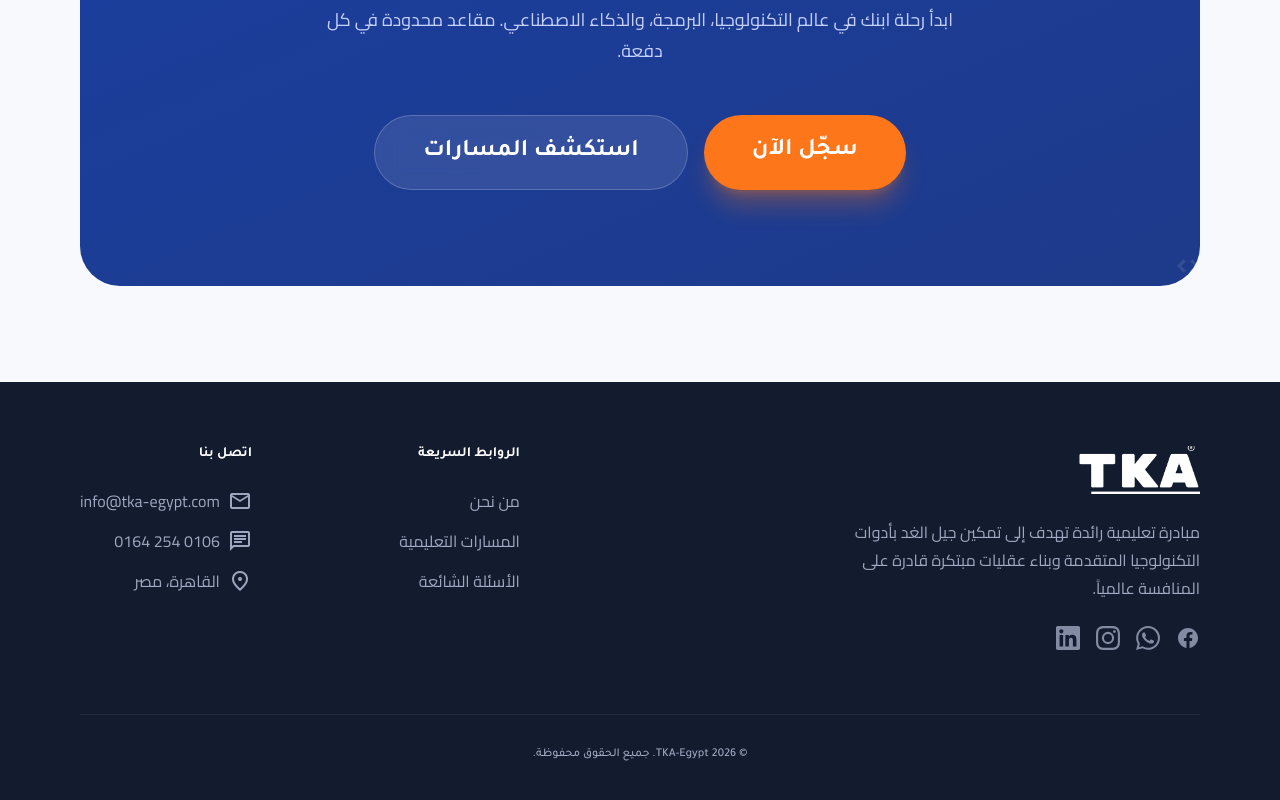
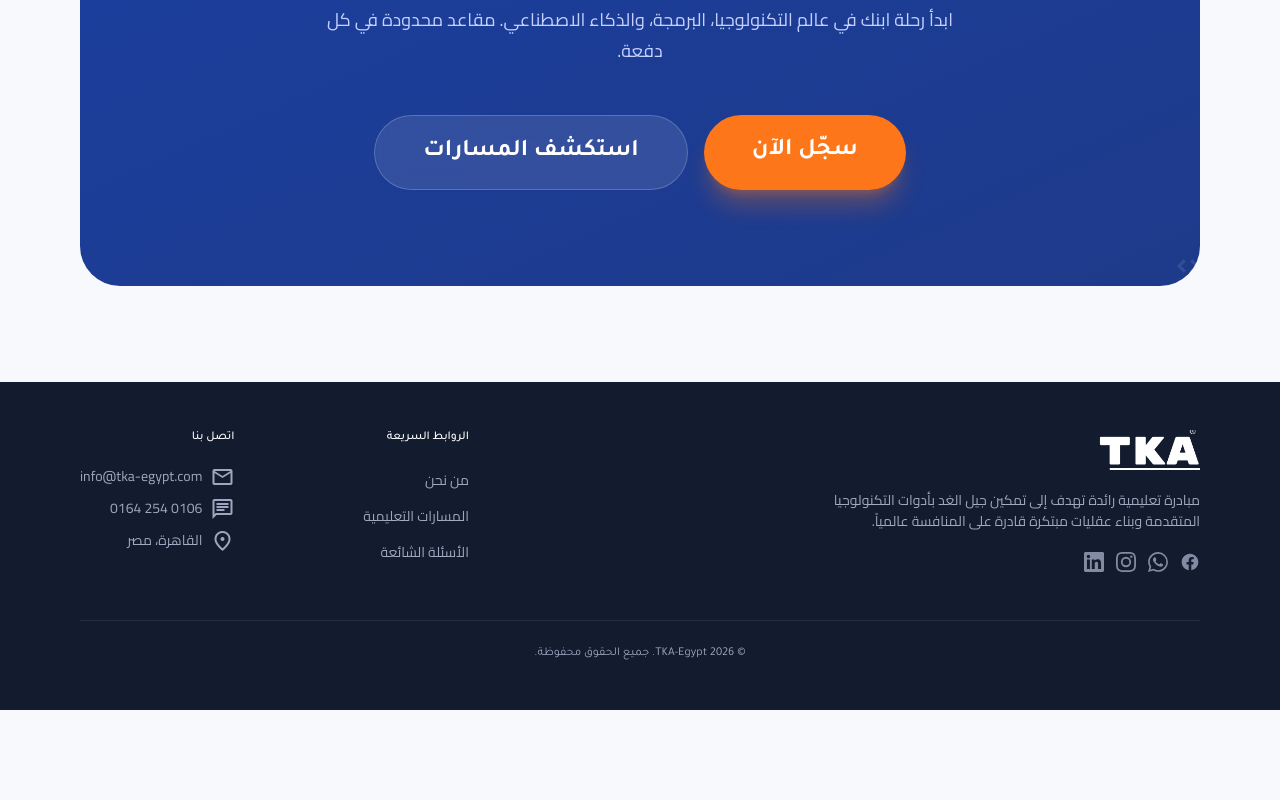
Before and after one commit to emam2025/Tech-Makers, a Next.js app: page / in a window 1280 px wide. Shown: the part 10314-11114 px from the top of the page. After the commit the page ends 11024 px from the top, so only its background shows below. Built offline with nearby package versions, Linux system fonts and the light colour scheme.

Commit message:
style: footer 20% smaller - padding, font sizes, icons, gaps all reduced

```diff
--- a/app/layout.js
+++ b/app/layout.js
@@ -25,49 +25,49 @@
 
         <main id="main-content">{children}</main>
 
-        <footer className="bg-on-background text-surface-bright py-12 md:py-16 px-margin-mobile md:px-margin-desktop w-full rtl">
-          <div className="max-w-container-max mx-auto flex flex-col md:flex-row justify-between items-start gap-8 md:gap-12">
+        <footer className="bg-on-background text-surface-bright py-10 md:py-12 px-margin-mobile md:px-margin-desktop w-full rtl">
+          <div className="max-w-container-max mx-auto flex flex-col md:flex-row justify-between items-start gap-6 md:gap-10">
             <div className="max-w-sm">
-              <img src="/w-%20logo.png" alt="تك ميكرز" className="h-12 w-auto mb-6" />
-              <p className="text-surface-variant/70 font-body-md text-body-md mb-6">
+              <img src="/w-%20logo.png" alt="تك ميكرز" className="h-10 w-auto mb-5" />
+              <p className="text-surface-variant/70 font-body-md text-sm mb-5">
                 مبادرة تعليمية رائدة تهدف إلى تمكين جيل الغد بأدوات التكنولوجيا المتقدمة وبناء عقليات مبتكرة قادرة على المنافسة عالمياً.
               </p>
-              <div className="flex gap-4">
+              <div className="flex gap-3">
                 <a className="text-surface-variant/70 hover:text-secondary-fixed transition-colors opacity-80 hover:opacity-100" href="https://www.facebook.com/TKA.Egypt/" target="_blank" rel="noopener noreferrer" aria-label="Facebook">
-                  <svg className="w-6 h-6" fill="currentColor" viewBox="0 0 24 24"><path d="M22 12c0-5.523-4.477-10-10-10S2 6.477 2 12c0 4.991 3.657 9.128 8.438 9.878v-6.987h-2.54V12h2.54V9.797c0-2.506 1.492-3.89 3.777-3.89 1.094 0 2.238.195 2.238.195v2.46h-1.26c-1.243 0-1.63.771-1.63 1.562V12h2.773l-.443 2.89h-2.33v6.988C18.343 21.128 22 16.991 22 12z"/></svg>
+                  <svg className="w-5 h-5" fill="currentColor" viewBox="0 0 24 24"><path d="M22 12c0-5.523-4.477-10-10-10S2 6.477 2 12c0 4.991 3.657 9.128 8.438 9.878v-6.987h-2.54V12h2.54V9.797c0-2.506 1.492-3.89 3.777-3.89 1.094 0 2.238.195 2.238.195v2.46h-1.26c-1.243 0-1.63.771-1.63 1.562V12h2.773l-.443 2.89h-2.33v6.988C18.343 21.128 22 16.991 22 12z"/></svg>
                 </a>
                 <a className="text-surface-variant/70 hover:text-secondary-fixed transition-colors opacity-80 hover:opacity-100" href="https://wa.me/201062540164" target="_blank" rel="noopener noreferrer" aria-label="WhatsApp">
-                  <svg className="w-6 h-6" fill="currentColor" viewBox="0 0 24 24"><path d="M17.472 14.382c-.297-.149-1.758-.867-2.03-.967-.273-.099-.471-.148-.67.15-.197.297-.767.966-.94 1.164-.173.199-.347.223-.644.075-.297-.15-1.255-.463-2.39-1.475-.883-.788-1.48-1.761-1.653-2.059-.173-.297-.018-.458.13-.606.134-.133.298-.347.446-.52.149-.174.198-.298.298-.497.099-.198.05-.371-.025-.52-.075-.149-.669-1.612-.916-2.207-.242-.579-.487-.5-.669-.51-.173-.008-.371-.01-.57-.01-.198 0-.52.074-.792.372-.272.297-1.04 1.016-1.04 2.479 0 1.462 1.065 2.875 1.213 3.074.149.198 2.096 3.2 5.077 4.487.709.306 1.262.489 1.694.625.712.227 1.36.195 1.871.118.571-.085 1.758-.719 2.006-1.413.248-.694.248-1.289.173-1.413-.074-.124-.272-.198-.57-.347m-5.421 7.403h-.004a9.87 9.87 0 01-5.031-1.378l-.361-.214-3.741.982.998-3.648-.235-.374a9.86 9.86 0 01-1.51-5.26c.001-5.45 4.436-9.884 9.888-9.884 2.64 0 5.122 1.03 6.988 2.898a9.825 9.825 0 012.893 6.994c-.003 5.45-4.437 9.884-9.885 9.884m8.413-18.297A11.815 11.815 0 0012.05 0C5.495 0 .16 5.335.157 11.892c0 2.096.547 4.142 1.588 5.945L.057 24l6.305-1.654a11.882 11.882 0 005.683 1.448h.005c6.554 0 11.89-5.335 11.893-11.893a11.821 11.821 0 00-3.48-8.413z"/></svg>
+                  <svg className="w-5 h-5" fill="currentColor" viewBox="0 0 24 24"><path d="M17.472 14.382c-.297-.149-1.758-.867-2.03-.967-.273-.099-.471-.148-.67.15-.197.297-.767.966-.94 1.164-.173.199-.347.223-.644.075-.297-.15-1.255-.463-2.39-1.475-.883-.788-1.48-1.761-1.653-2.059-.173-.297-.018-.458.13-.606.134-.133.298-.347.446-.52.149-.174.198-.298.298-.497.099-.198.05-.371-.025-.52-.075-.149-.669-1.612-.916-2.207-.242-.579-.487-.5-.669-.51-.173-.008-.371-.01-.57-.01-.198 0-.52.074-.792.372-.272.297-1.04 1.016-1.04 2.479 0 1.462 1.065 2.875 1.213 3.074.149.198 2.096 3.2 5.077 4.487.709.306 1.262.489 1.694.625.712.227 1.36.195 1.871.118.571-.085 1.758-.719 2.006-1.413.248-.694.248-1.289.173-1.413-.074-.124-.272-.198-.57-.347m-5.421 7.403h-.004a9.87 9.87 0 01-5.031-1.378l-.361-.214-3.741.982.998-3.648-.235-.374a9.86 9.86 0 01-1.51-5.26c.001-5.45 4.436-9.884 9.888-9.884 2.64 0 5.122 1.03 6.988 2.898a9.825 9.825 0 012.893 6.994c-.003 5.45-4.437 9.884-9.885 9.884m8.413-18.297A11.815 11.815 0 0012.05 0C5.495 0 .16 5.335.157 11.892c0 2.096.547 4.142 1.588 5.945L.057 24l6.305-1.654a11.882 11.882 0 005.683 1.448h.005c6.554 0 11.89-5.335 11.893-11.893a11.821 11.821 0 00-3.48-8.413z"/></svg>
                 </a>
                 <a className="text-surface-variant/70 hover:text-secondary-fixed transition-colors opacity-80 hover:opacity-100" href="https://www.instagram.com/tech.makers.egypt/" target="_blank" rel="noopener noreferrer" aria-label="Instagram">
-                  <svg className="w-6 h-6" fill="currentColor" viewBox="0 0 24 24"><path d="M12 2.163c3.204 0 3.584.012 4.85.07 3.252.148 4.771 1.691 4.919 4.919.058 1.265.069 1.645.069 4.849 0 3.205-.012 3.584-.069 4.849-.149 3.225-1.664 4.771-4.919 4.919-1.266.058-1.644.07-4.85.07-3.204 0-3.584-.012-4.849-.07-3.26-.149-4.771-1.699-4.919-4.92-.058-1.265-.07-1.644-.07-4.849 0-3.204.013-3.583.07-4.849.149-3.227 1.664-4.771 4.919-4.919 1.266-.057 1.645-.069 4.849-.069zM12 0C8.741 0 8.333.014 7.053.072 2.695.272.273 2.69.073 7.052.014 8.333 0 8.741 0 12c0 3.259.014 3.668.072 4.948.2 4.358 2.618 6.78 6.98 6.98C8.333 23.986 8.741 24 12 24c3.259 0 3.668-.014 4.948-.072 4.354-.2 6.782-2.618 6.979-6.98.059-1.28.073-1.689.073-4.948 0-3.259-.014-3.667-.072-4.947-.196-4.354-2.617-6.78-6.979-6.98C15.668.014 15.259 0 12 0zm0 5.838a6.162 6.162 0 100 12.324 6.162 6.162 0 000-12.324zM12 16a4 4 0 110-8 4 4 0 010 8zm6.406-11.845a1.44 1.44 0 100 2.881 1.44 1.44 0 000-2.881z"/></svg>
+                  <svg className="w-5 h-5" fill="currentColor" viewBox="0 0 24 24"><path d="M12 2.163c3.204 0 3.584.012 4.85.07 3.252.148 4.771 1.691 4.919 4.919.058 1.265.069 1.645.069 4.849 0 3.205-.012 3.584-.069 4.849-.149 3.225-1.664 4.771-4.919 4.919-1.266.058-1.644.07-4.85.07-3.204 0-3.584-.012-4.849-.07-3.26-.149-4.771-1.699-4.919-4.92-.058-1.265-.07-1.644-.07-4.849 0-3.204.013-3.583.07-4.849.149-3.227 1.664-4.771 4.919-4.919 1.266-.057 1.645-.069 4.849-.069zM12 0C8.741 0 8.333.014 7.053.072 2.695.272.273 2.69.073 7.052.014 8.333 0 8.741 0 12c0 3.259.014 3.668.072 4.948.2 4.358 2.618 6.78 6.98 6.98C8.333 23.986 8.741 24 12 24c3.259 0 3.668-.014 4.948-.072 4.354-.2 6.782-2.618 6.979-6.98.059-1.28.073-1.689.073-4.948 0-3.259-.014-3.667-.072-4.947-.196-4.354-2.617-6.78-6.979-6.98C15.668.014 15.259 0 12 0zm0 5.838a6.162 6.162 0 100 12.324 6.162 6.162 0 000-12.324zM12 16a4 4 0 110-8 4 4 0 010 8zm6.406-11.845a1.44 1.44 0 100 2.881 1.44 1.44 0 000-2.881z"/></svg>
                 </a>
                 <a className="text-surface-variant/70 hover:text-secondary-fixed transition-colors opacity-80 hover:opacity-100" href="https://www.linkedin.com/company/techmakers/" target="_blank" rel="noopener noreferrer" aria-label="LinkedIn">
-                  <svg className="w-6 h-6" fill="currentColor" viewBox="0 0 24 24"><path d="M20.447 20.452h-3.554v-5.569c0-1.328-.027-3.037-1.852-3.037-1.853 0-2.136 1.445-2.136 2.939v5.667H9.351V9h3.414v1.561h.046c.477-.9 1.637-1.85 3.37-1.85 3.601 0 4.267 2.37 4.267 5.455v6.286zM5.337 7.433c-1.144 0-2.063-.926-2.063-2.065 0-1.138.92-2.063 2.063-2.063 1.14 0 2.064.925 2.064 2.063 0 1.139-.925 2.065-2.064 2.065zm1.782 13.019H3.555V9h3.564v11.452zM22.225 0H1.771C.792 0 0 .774 0 1.729v20.542C0 23.227.792 24 1.771 24h20.451C23.2 24 24 23.227 24 22.271V1.729C24 .774 23.2 0 22.222 0h.003z"/></svg>
+                  <svg className="w-5 h-5" fill="currentColor" viewBox="0 0 24 24"><path d="M20.447 20.452h-3.554v-5.569c0-1.328-.027-3.037-1.852-3.037-1.853 0-2.136 1.445-2.136 2.939v5.667H9.351V9h3.414v1.561h.046c.477-.9 1.637-1.85 3.37-1.85 3.601 0 4.267 2.37 4.267 5.455v6.286zM5.337 7.433c-1.144 0-2.063-.926-2.063-2.065 0-1.138.92-2.063 2.063-2.063 1.14 0 2.064.925 2.064 2.063 0 1.139-.925 2.065-2.064 2.065zm1.782 13.019H3.555V9h3.564v11.452zM22.225 0H1.771C.792 0 0 .774 0 1.729v20.542C0 23.227.792 24 1.771 24h20.451C23.2 24 24 23.227 24 22.271V1.729C24 .774 23.2 0 22.222 0h.003z"/></svg>
                 </a>
               </div>
             </div>
-            <div className="grid grid-cols-2 gap-12 md:gap-24">
+            <div className="grid grid-cols-2 gap-10 md:gap-20">
               <div>
-                <h5 className="font-label-md text-label-md text-white mb-6">الروابط السريعة</h5>
-                <ul className="flex flex-col gap-3">
-                  <li><Link href="/about" className="text-surface-variant/70 hover:text-secondary-fixed transition-colors">من نحن</Link></li>
-                  <li><Link href="/tracks" className="text-surface-variant/70 hover:text-secondary-fixed transition-colors">المسارات التعليمية</Link></li>
-                  <li><Link href="/#faq" className="text-surface-variant/70 hover:text-secondary-fixed transition-colors">الأسئلة الشائعة</Link></li>
+                <h5 className="font-label-sm text-label-sm text-white mb-5">الروابط السريعة</h5>
+                <ul className="flex flex-col gap-2">
+                  <li><Link href="/about" className="text-surface-variant/70 hover:text-secondary-fixed transition-colors text-sm">من نحن</Link></li>
+                  <li><Link href="/tracks" className="text-surface-variant/70 hover:text-secondary-fixed transition-colors text-sm">المسارات التعليمية</Link></li>
+                  <li><Link href="/#faq" className="text-surface-variant/70 hover:text-secondary-fixed transition-colors text-sm">الأسئلة الشائعة</Link></li>
                 </ul>
               </div>
               <div>
-                <h5 className="font-label-md text-label-md text-white mb-6">اتصل بنا</h5>
-                <ul className="flex flex-col gap-3">
-                  <li className="flex items-center gap-2 text-surface-variant/70"><span className="material-symbols-outlined text-sm">mail</span> info@tka-egypt.com</li>
-                  <li><a href="https://wa.me/201062540164" target="_blank" rel="noopener noreferrer" className="flex items-center gap-2 text-surface-variant/70 hover:text-secondary-fixed transition-colors"><span className="material-symbols-outlined text-sm">chat</span> 0106 254 0164</a></li>
-                  <li className="flex items-center gap-2 text-surface-variant/70"><span className="material-symbols-outlined text-sm">location_on</span> القاهرة، مصر</li>
+                <h5 className="font-label-sm text-label-sm text-white mb-5">اتصل بنا</h5>
+                <ul className="flex flex-col gap-2">
+                  <li className="flex items-center gap-2 text-surface-variant/70 text-sm"><span className="material-symbols-outlined text-xs">mail</span> info@tka-egypt.com</li>
+                  <li><a href="https://wa.me/201062540164" target="_blank" rel="noopener noreferrer" className="flex items-center gap-2 text-surface-variant/70 hover:text-secondary-fixed transition-colors text-sm"><span className="material-symbols-outlined text-xs">chat</span> 0106 254 0164</a></li>
+                  <li className="flex items-center gap-2 text-surface-variant/70 text-sm"><span className="material-symbols-outlined text-xs">location_on</span> القاهرة، مصر</li>
                 </ul>
               </div>
             </div>
           </div>
-          <div className="max-w-container-max mx-auto mt-16 pt-8 border-t border-outline-variant/10 text-center">
-            <p className="text-surface-variant/70 font-label-sm text-label-sm">© 2026 TKA-Egypt. جميع الحقوق محفوظة.</p>
+          <div className="max-w-container-max mx-auto mt-12 pt-6 border-t border-outline-variant/10 text-center">
+            <p className="text-surface-variant/70 font-label-sm text-xs">© 2026 TKA-Egypt. جميع الحقوق محفوظة.</p>
           </div>
         </footer>
       </body>
```
